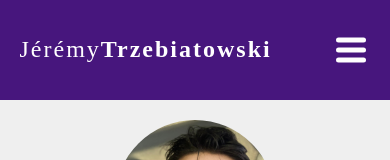
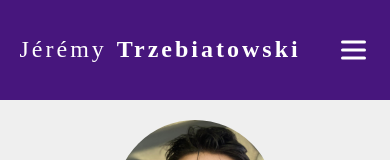
Before and after one commit to JeremyT59/CV, a plain HTML site: page index.html in a window 390 px wide. Shown: the top 160 px of the page. Drawn offline with Linux system fonts and the light colour scheme; a web font is replaced by a local one.

Commit message:
modif nav

```diff
--- a/styles.css
+++ b/styles.css
@@ -14,6 +14,9 @@ body {
 	padding: 0;
 	margin: 0;
   	background-color: #efefef;
+}
+strong{
+	margin-left: 10px;
 }
 .container {
 	position: relative;
@@ -42,7 +45,7 @@ nav .logo {
 	align-items: center;
 	font-size: 24px;
 	color: #fff;
-  letter-spacing: 2px;
+  letter-spacing: 3px;
 }
 nav .links {
 	float: right;
@@ -77,8 +80,8 @@ nav .icon-burger {
 	transform: translateY(-50%);
 }
 nav .icon-burger .line {
-	width: 30px;
-	height: 5px;
+	width: 25px;
+	height: 3px;
 	background-color: #fff;
 	margin: 5px;
 	border-radius: 3px;
```
